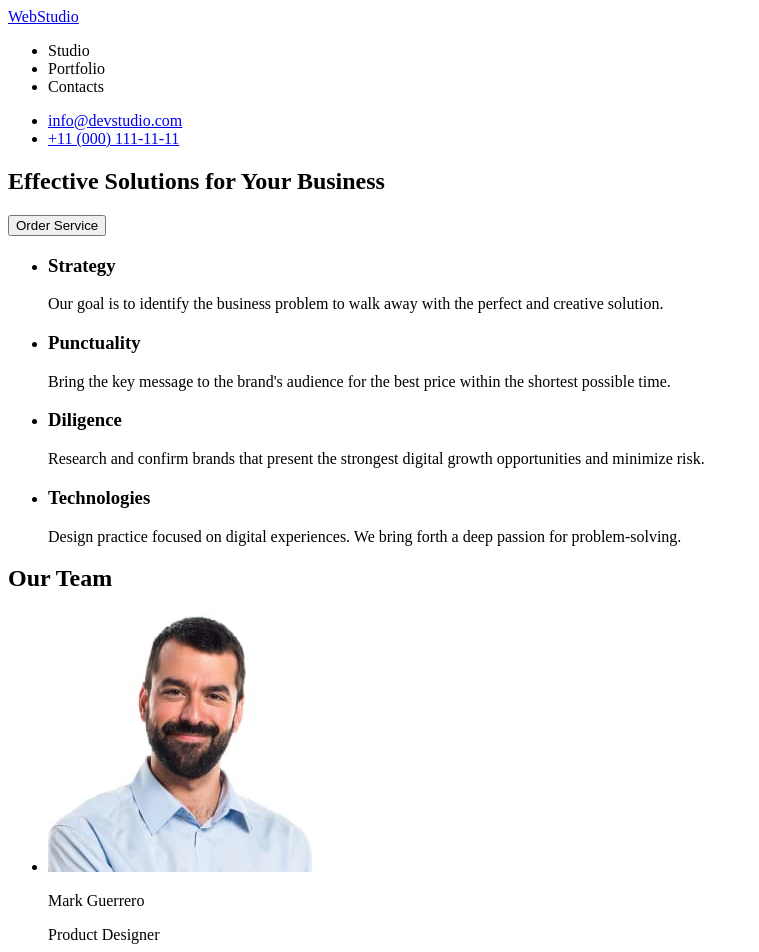
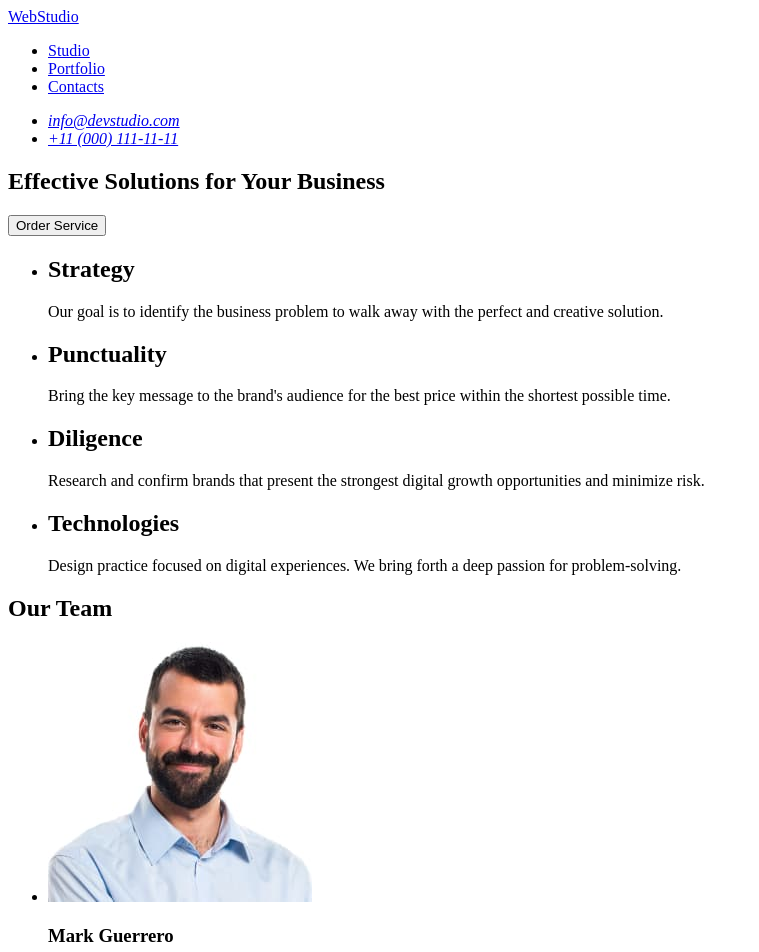
Before and after one commit to BartekMazu/goit-markup-hw-01, a plain HTML site: page index.html in a window 1280 px wide. Shown: the top 952 px of the page, without its empty margins (0-759 px from the left). Drawn offline with Linux system fonts and the light colour scheme.

Commit message:
repair header main and footer

```diff
--- a/index.html
+++ b/index.html
@@ -1,5 +1,5 @@
 <!DOCTYPE html>
-<html lang="pl">
+<html lang="en">
   <head>
     <meta charset="UTF-8" />
     <meta name="viewport" content="width=device-width, initial-scale=1.0" />
@@ -7,20 +7,20 @@
   </head>
   <body>
     <header>
-      <div>
       <nav>
-          <a href="#"><span>Web</span>Studio</a>
+        <a href="./index.html">WebStudio</a>
         <ul>
-            <li>Studio</li>
-            <li>Portfolio</li>
-            <li>Contacts</li>
+          <li><a href="#">Studio</a></li>
+          <li><a href="#">Portfolio</a></li>
+          <li><a href="#">Contacts</a></li>
         </ul>
       </nav>
+      <address>
         <ul>
           <li><a href="mailto:info@devstudio.com">info@devstudio.com</a></li>
-          <li><a href="tel:+11(000)1111111">+11 (000) 111-11-11</a></li>
+          <li><a href="tel:+110001111111">+11 (000) 111-11-11</a></li>
         </ul>
-      </div>
+      </address>
     </header>
     <main>
       <!--Hero-->
@@ -32,28 +32,28 @@
       <section>
         <ul>
           <li>
-            <h3>Strategy</h3>
+            <h2>Strategy</h2>
             <p>
               Our goal is to identify the business problem to walk away with the
               perfect and creative solution.
             </p>
           </li>
           <li>
-            <h3>Punctuality</h3>
+            <h2>Punctuality</h2>
             <p>
               Bring the key message to the brand's audience for the best price
               within the shortest possible time.
             </p>
           </li>
           <li>
-            <h3>Diligence</h3>
+            <h2>Diligence</h2>
             <p>
               Research and confirm brands that present the strongest digital
               growth opportunities and minimize risk.
             </p>
           </li>
           <li>
-            <h3>Technologies</h3>
+            <h2>Technologies</h2>
             <p>
               Design practice focused on digital experiences. We bring forth a
               deep passion for problem-solving.
@@ -71,7 +71,7 @@
               alt="Zdjęcie usmiechnietego mężczyzny, ciemne, krótkie włosy i broda w koszuli jasnoniebieskiej"
               width="264"
             />
-            <p>Mark Guerrero</p>
+            <h3>Mark Guerrero</h3>
             <p>Product Designer</p>
           </li>
           <li>
@@ -80,7 +80,7 @@
               alt="Zdjęcie usmiechnietego mężczyzny, ciemno blond, krótkie włosy w koszuli jasnoniebieskiej"
               width="264"
             />
-            <p>Tom Ford</p>
+            <h3>Tom Ford</h3>
             <p>Frontend Developer</p>
           </li>
           <li>
@@ -89,7 +89,7 @@
               alt="Zdjęcie kobiety, ciemne, długie włosy w różowym swetrze"
               width="264"
             />
-            <p>Camila Garcia</p>
+            <h3>Camila Garcia</h3>
             <p>Marketing</p>
           </li>
           <li>
@@ -98,20 +98,18 @@
               alt="Zdjęcie usmiechnietego mężczyzny, ciemne, średnie włosy i mały zarost w szarej bluzie"
               width="264"
             />
-            <p>Daniel Wilson</p>
+            <h3>Daniel Wilson</h3>
             <p>UI Designer</p>
           </li>
         </ul>
       </section>
     </main>
     <footer>
-      <div>
-        <a href="#"><span>Web</span>Studio</a>
+      <a href="./index.html">WebStudio</a>
       <p>
-          Increase the flow of customers and sales for your business with
-          digital marketing & growth solutions.
+        Increase the flow of customers and sales for your business with digital
+        marketing & growth solutions.
       </p>
-      </div>
     </footer>
   </body>
 </html>
```
Lines whose indentation alone changed are shown as unchanged.
